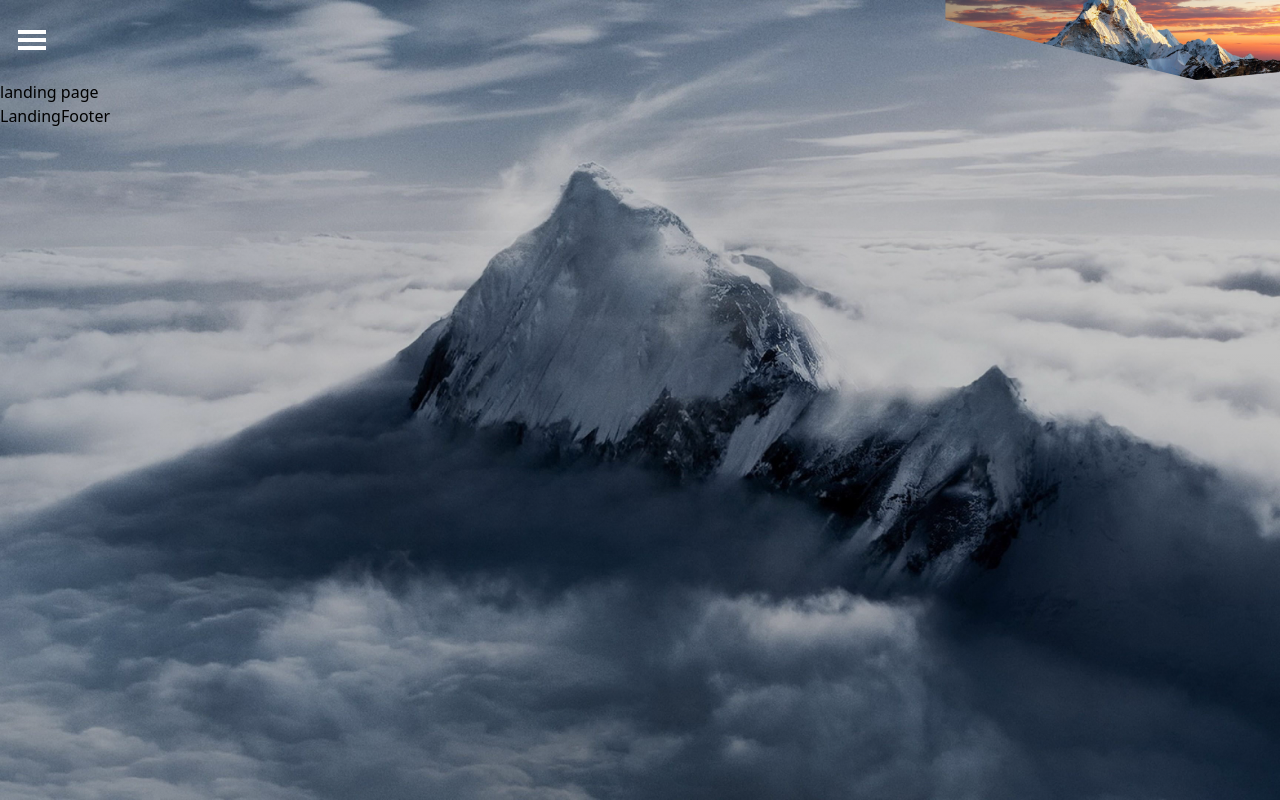
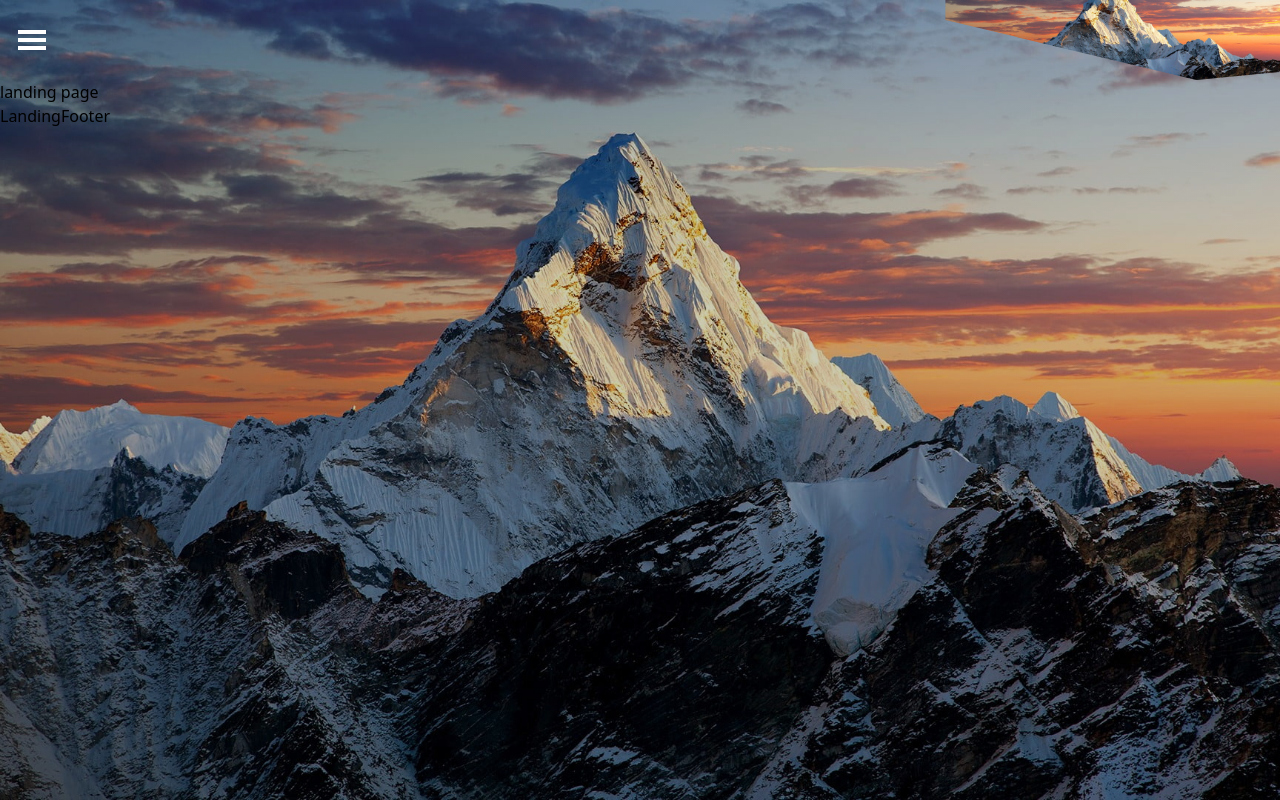
Before and after one commit to SoRa4762/WanderMate, a React (Vite) app: page / in a window 1280 px wide. Built offline with nearby package versions, Linux system fonts and the light colour scheme.

Commit message:
tailwindcss fixed

```diff
--- a/src/components/Landing.jsx
+++ b/src/components/Landing.jsx
@@ -1,11 +1,17 @@
 import LandingHeader from "../elements/Headers/Landing";
 import LandingFooter from "../elements/Footers/Landing";
-import "../styles/Landing/LandingPage.css";
 
 const Landing = () => {
   return (
     <>
-      <div className="landing-main-container">
+      <div
+        className="h-[100vh] w-full"
+        style={{
+          background: `linear-gradient(rgba(0, 0, 0, 0.2), rgba(0, 0, 0, 0.2)), url("/src/assets/mountain1.jpg")`,
+          backgroundSize: "cover",
+          backgroundPosition: "center",
+        }}
+      >
         <LandingHeader />
         landing page
         <LandingFooter />
--- a/src/styles/Landing/LandingPage.css
+++ /dev/null
@@ -1,8 +0,0 @@
-.landing-main-container {
-  height: 100vh;
-  width: 100vw;
-  background: linear-gradient(rgba(0, 0, 0, 0.2), rgba(0, 0, 0, 0.3)),
-    url("../../assets/mountain2.jpg");
-  background-size: cover;
-  background-position: center;
-}
```
